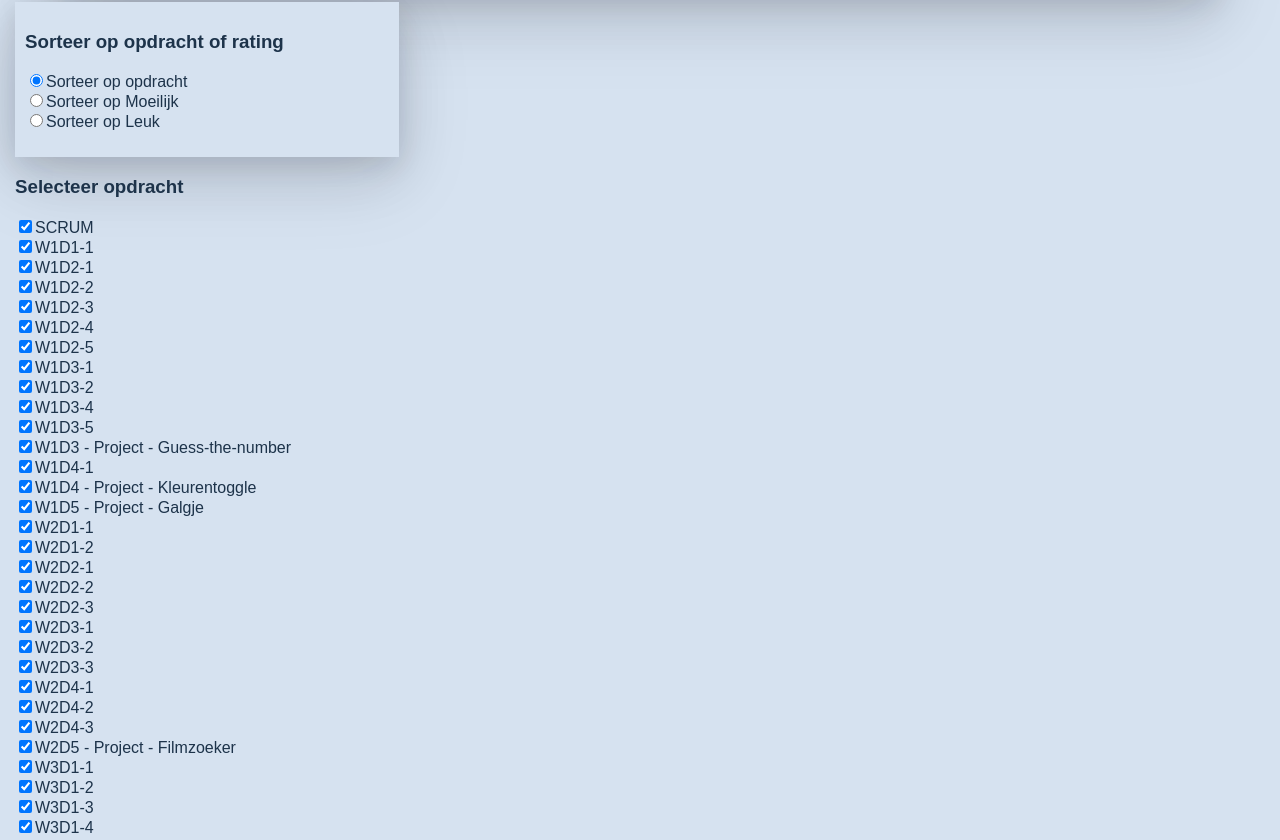
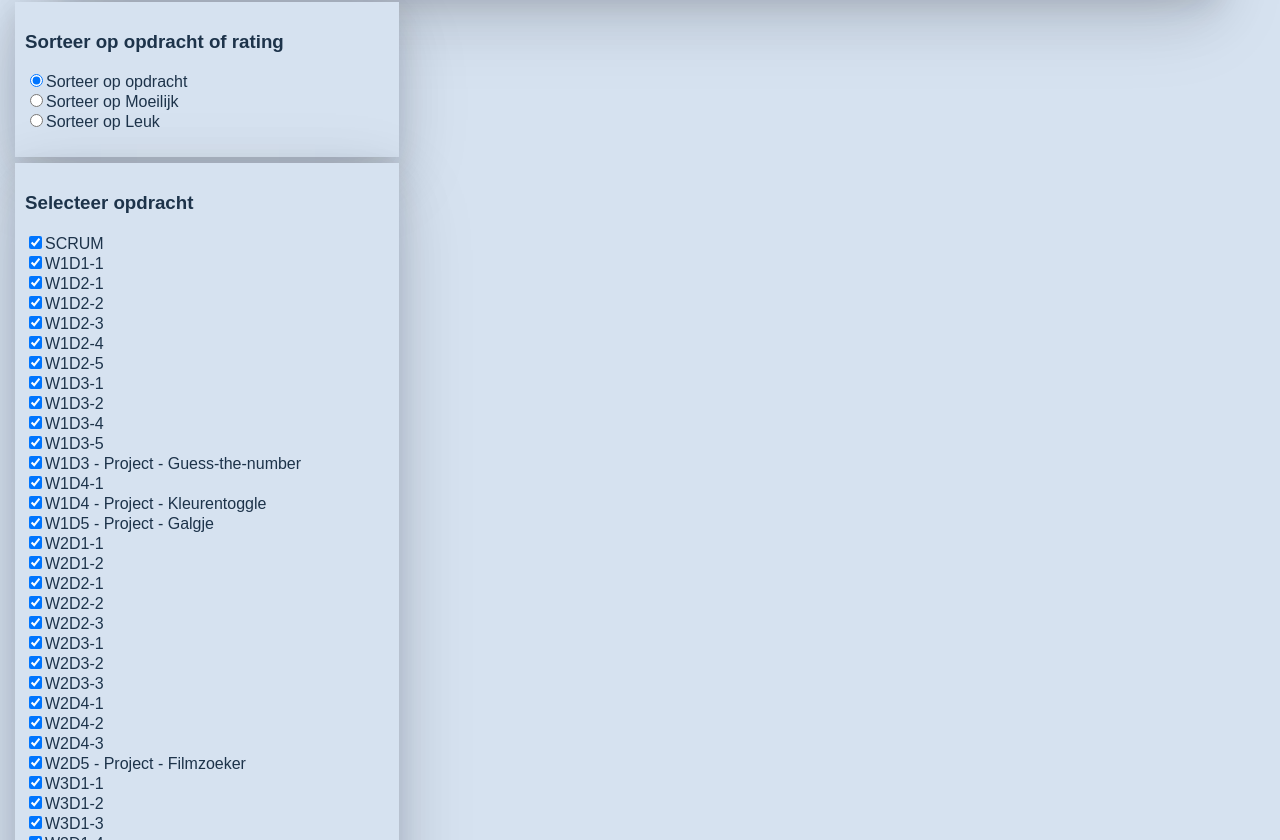
Before and after one commit to PasquinelP/pascal_pater-eindopdracht-React-Student-Dashboard, a React (Create React App) app: page / in a window 1280 px wide. Shown: the part 340-1180 px from the top of the page. Built offline with nearby package versions, Linux system fonts and the light colour scheme; the HTML template or start-up script is replaced by a standard one.

Commit message:
add classes to select assignment

```diff
--- a/src/components/SelectAssignment.js
+++ b/src/components/SelectAssignment.js
@@ -34,8 +34,8 @@ const SelectAssignment = () => {
   ));
 
   return (
-    <div className="select-assignment">
-      <h3>Selecteer opdracht</h3>
+    <div className="panel panel--action select-assignment">
+      <h3 className="panel__title">Selecteer opdracht</h3>
       <ul>
         {assignments}
       </ul>
```
